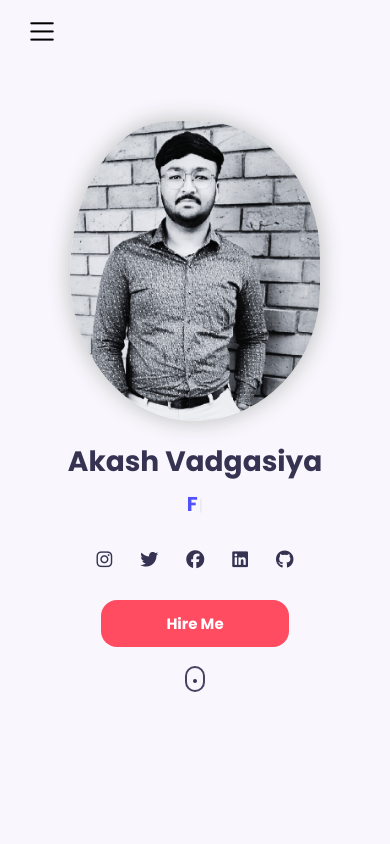
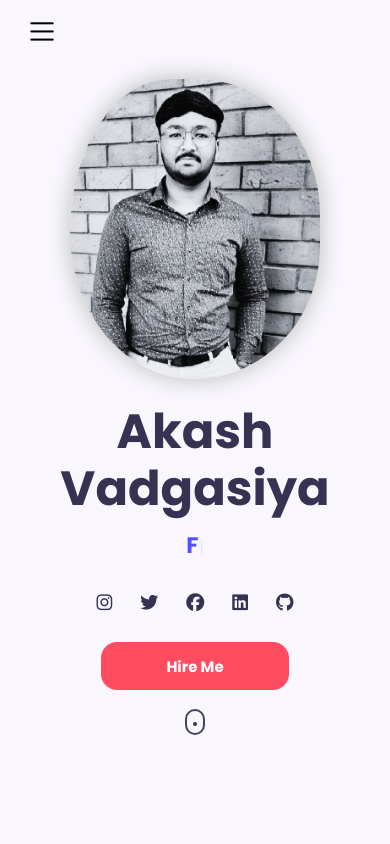
Before and after one commit to akashvadgasiya18/React-portfolio, a React (Create React App) app in the folder frontend/: page / in a window 390 px wide. Shown: the top 844 px of the page. Built offline with nearby package versions, Linux system fonts and the light colour scheme.

Commit message:
complate

```diff
--- a/frontend/src/component/Home/Home.css
+++ b/frontend/src/component/Home/Home.css
@@ -6,7 +6,7 @@
   justify-content: center;
 }
 .intro {
-  max-width: 540px;
+  max-width: 100%;
   text-align: center;
 }
 .home_img {
@@ -35,7 +35,7 @@
   }
 }
 .home__name {
-  font-size: var(--h1-font-size);
+  font-size: 3rem;
   font-weight: var(--font-bold);
   margin-bottom: 0.5rem;
 }
@@ -121,11 +121,11 @@
   .back-top {
     position: fixed;
     bottom: "50px";
-    right: "50px";
+    right: "40px";
     height: "30px";
     background-color: "black";
     color: "white";
-    width: "30px";
+    width: "40px";
     font-size: "25px";
     border: none;
     outline: none;
--- a/frontend/src/component/Home/Type.css
+++ b/frontend/src/component/Home/Type.css
@@ -4,7 +4,7 @@
   text-transform: uppercase;
   font-family: "Poppins";
   font-weight: 700;
-  font-size: 20px;
+  font-size: 2rem;
 }
 
 .text-1 {
@@ -16,3 +16,14 @@
 .text-3 {
   color: rgb(82, 82, 252);
 }
+
+@media screen and (max-width: 576px) {
+  .text-1,
+  .text-2,
+  .text-3 {
+    text-transform: uppercase;
+    font-family: "Poppins";
+    font-weight: 700;
+    font-size: 1.4rem;
+  }
+}
--- a/frontend/src/component/Portfolio/Menu.js
+++ b/frontend/src/component/Portfolio/Menu.js
@@ -37,7 +37,7 @@
     id: 5,
     image: i5,
     title: "Quiz App",
-    desc: "users are asked to answer a few questions in the form of a test, and based on the analysis of their answers, something useful or interesting is promised.",
+    desc: "User can select their interesting fields and answer the question in MCQ formate and last get score.",
     icon: "icon-link",
   },
 ];
```
Also changed, not shown: frontend/src/component/Home/Shapes.js (deleted, +0 -27 lines).
